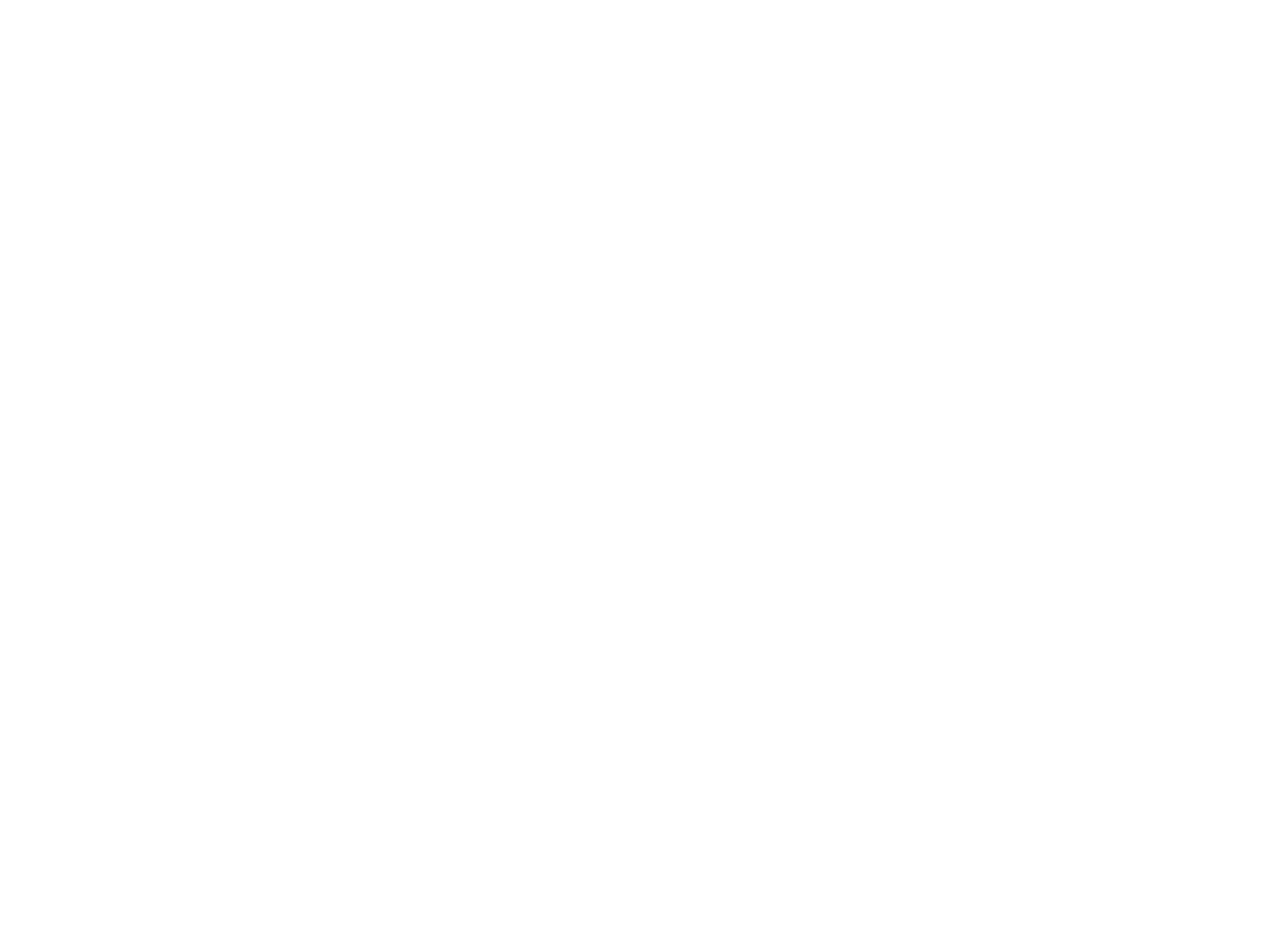
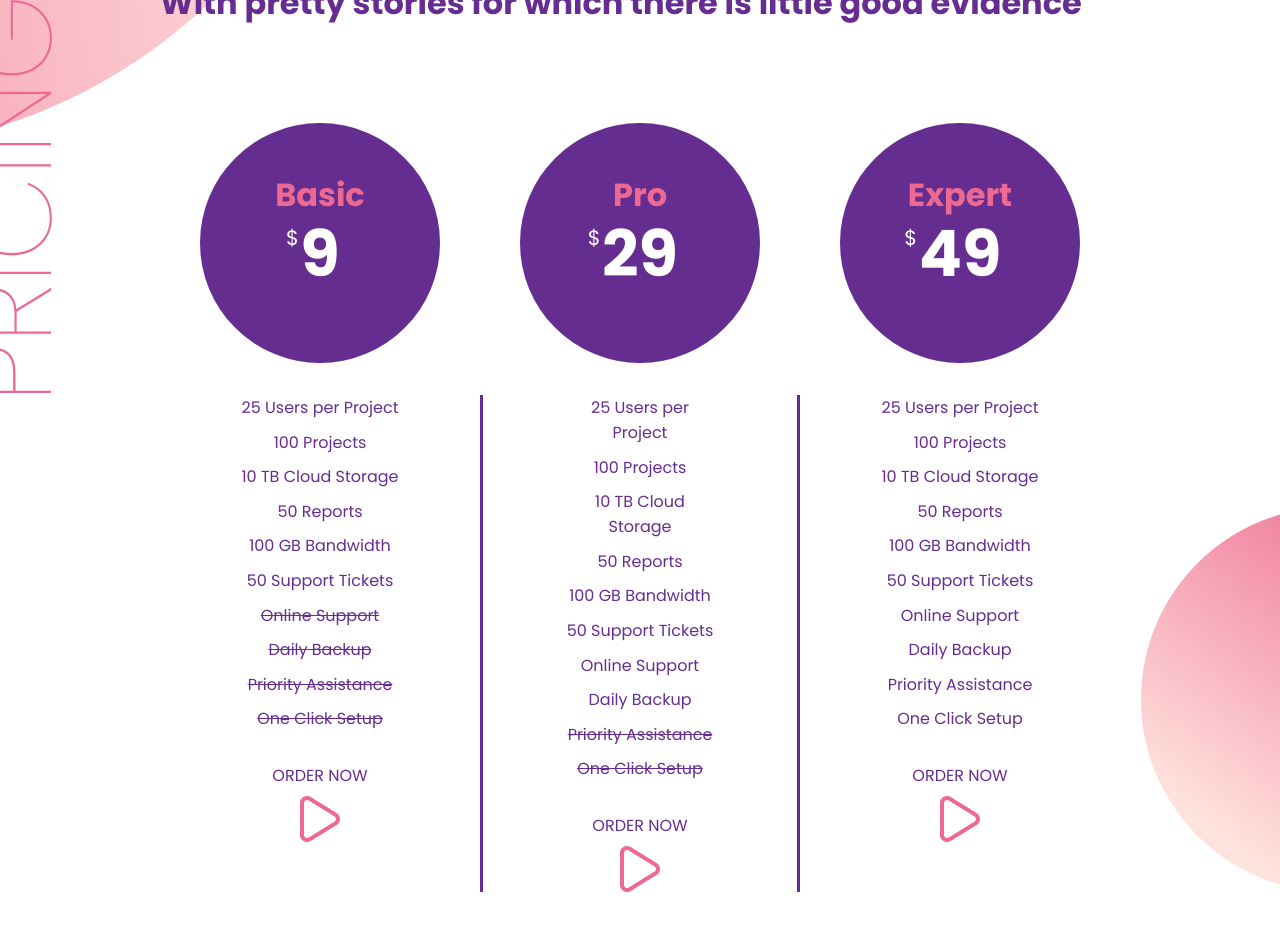
Before and after one commit to IvanHerrera2000/website-react, a React (Create React App) app in the folder client/: page / in a window 1280 px wide. Shown: the part 5960-6890 px from the top of the page. Before the commit the page ends 5738 px from the top, so only its background shows below. Built offline with nearby package versions, Linux system fonts and the light colour scheme.

Commit message:
Pricing component

```diff
--- a/client/src/App.js
+++ b/client/src/App.js
@@ -5,6 +5,7 @@
 import Milestones from "components/Milestones";
 import Blog from "components/Blog";
 import Video from "components/Video";
+import Pricing from "components/Pricing";
 
 function App() {
   return (
@@ -15,6 +16,7 @@
       <Milestones />
       <Blog />
       <Video />
+      <Pricing />
     </div>
   );
 }
--- /dev/null
+++ b/client/src/components/Pricing.js
@@ -0,0 +1,237 @@
+import React, { Fragment } from "react";
+import styled from "styled-components";
+import play from "assets/play.png";
+import pricing1 from "assets/pricing1.png";
+import pricing2 from "assets/pricing2.png";
+import Title from "./Title";
+
+function Pricing() {
+  const plans = [
+    {
+      name: "Basic",
+      price: 9,
+    },
+    {
+      name: "Pro",
+      price: 29,
+    },
+    {
+      name: "Expert",
+      price: 49,
+    },
+  ];
+
+  const data = [
+    {
+      value: "25 Users per Project",
+      type: "Basic",
+    },
+    {
+      value: "100 Projects",
+      type: "Basic",
+    },
+    {
+      value: "10 TB Cloud Storage",
+      type: "Basic",
+    },
+    {
+      value: "50 Reports",
+      type: "Basic",
+    },
+    {
+      value: "100 GB Bandwidth",
+      type: "Basic",
+    },
+    {
+      value: "50 Support Tickets",
+      type: "Basic",
+    },
+    {
+      value: "Online Support",
+      type: "Pro",
+    },
+    {
+      value: "Daily Backup",
+      type: "Pro",
+    },
+    {
+      value: "Priority Assistance",
+      type: "Expert",
+    },
+    {
+      value: "One Click Setup",
+      type: "Expert",
+    },
+  ];
+
+  return (
+    <Section>
+      <Title value="pricing" />
+      <div className="background">
+        <img src={pricing1} alt="background" className="bg1" />
+        <img src={pricing2} alt="background" className="bg2" />
+      </div>
+      <div className="pricing__title">
+        <p>Find your pricing plan</p>
+        <h2>With pretty stories for which there is little good evidence</h2>
+      </div>
+      <div className="pricing">
+        {plans.map(({ name, price }, index) => {
+          return (
+            <div className="pricing__plan">
+              <div className="pricing__plan__name">
+                <h2>{name}</h2>
+                <div className="pricing__plan__name__price">
+                  <span>$</span>
+                  <p>{price}</p>
+                </div>
+              </div>
+              <div className="pricing__plan__content">
+                <ul className={`pricing__plan__content__features ${name}`}>
+                  {data.map(({ value, type }, index2) => {
+                    return (
+                      <Fragment key={index2}>
+                        {name === "Basic" ? (
+                          type === name ? (
+                            <li>{value}</li>
+                          ) : (
+                            <li className="line">{value}</li>
+                          )
+                        ) : name === "Pro" ? (
+                          type === "Basic" || type === name ? (
+                            <li>{value}</li>
+                          ) : (
+                            <li className="line">{value}</li>
+                          )
+                        ) : (
+                          name === "Expert" && <li>{value}</li>
+                        )}
+                      </Fragment>
+                    );
+                  })}
+                </ul>
+                <div className="pricing__plan__content__actions">
+                  <span>Order Now</span>
+                  <img src={play} alt="order now" />
+                </div>
+              </div>
+            </div>
+          );
+        })}
+      </div>
+    </Section>
+  );
+}
+
+export default Pricing;
+
+const Section = styled.section`
+  min-height: 100vh;
+  padding: 5rem 0;
+  position: relative;
+  overflow: hidden;
+
+  .background {
+    .bg1 {
+      position: absolute;
+      top: -60%;
+      left: -5%;
+      z-index: -1;
+    }
+    .bg2 {
+      position: absolute;
+      right: 0;
+      bottom: 5rem;
+    }
+  }
+
+  .pricing__title {
+    margin: 6rem 10rem;
+    p {
+      color: var(--secondary-color);
+      text-transform: uppercase;
+      letter-spacing: 0.2rem;
+    }
+    h2 {
+      color: var(--primary-color);
+      font-size: 2rem;
+    }
+  }
+
+  .pricing {
+    display: grid;
+    grid-template-columns: repeat(3, 1fr);
+    padding: 0 10rem;
+    &__plan {
+      display: flex;
+      flex-direction: column;
+      align-items: center;
+      gap: 2rem;
+      &:nth-child(2) {
+        .pricing__plan__content {
+          padding: 0 5rem;
+          border-left: 0.2rem solid var(--primary-color);
+          border-right: 0.2rem solid var(--primary-color);
+        }
+      }
+      &__name {
+        background-color: var(--primary-color);
+        width: 15rem;
+        height: 15rem;
+        border-radius: 10rem;
+        display: flex;
+        justify-content: center;
+        align-items: center;
+        flex-direction: column;
+        color: var(--secondary-color);
+        h2 {
+          font-size: 2rem;
+          line-height: 1.3rem;
+        }
+        &__price {
+          color: white;
+          display: flex;
+          position: relative;
+          span {
+            position: absolute;
+            top: 1rem;
+            left: -0.9rem;
+            font-size: 1.3rem;
+          }
+          p {
+            font-size: 4rem;
+            font-weight: bold;
+          }
+        }
+      }
+      &__content {
+        &__features {
+          list-style-type: none;
+          text-align: center;
+          color: var(--primary-color);
+          display: flex;
+          flex-direction: column;
+          gap: 0.6rem;
+          .line {
+            text-decoration: line-through;
+          }
+          margin-bottom: 2rem;
+        }
+        &__actions {
+          display: flex;
+          flex-direction: column;
+          justify-content: center;
+          align-items: center;
+          color: var(--primary-color);
+          gap: 0.5rem;
+          span {
+            text-transform: uppercase;
+          }
+          img {
+            cursor: pointer;
+          }
+        }
+      }
+    }
+  }
+`;
```
Also changed, not shown: client/src/assets/pricing1.png (added), client/src/assets/pricing2.png (added).
